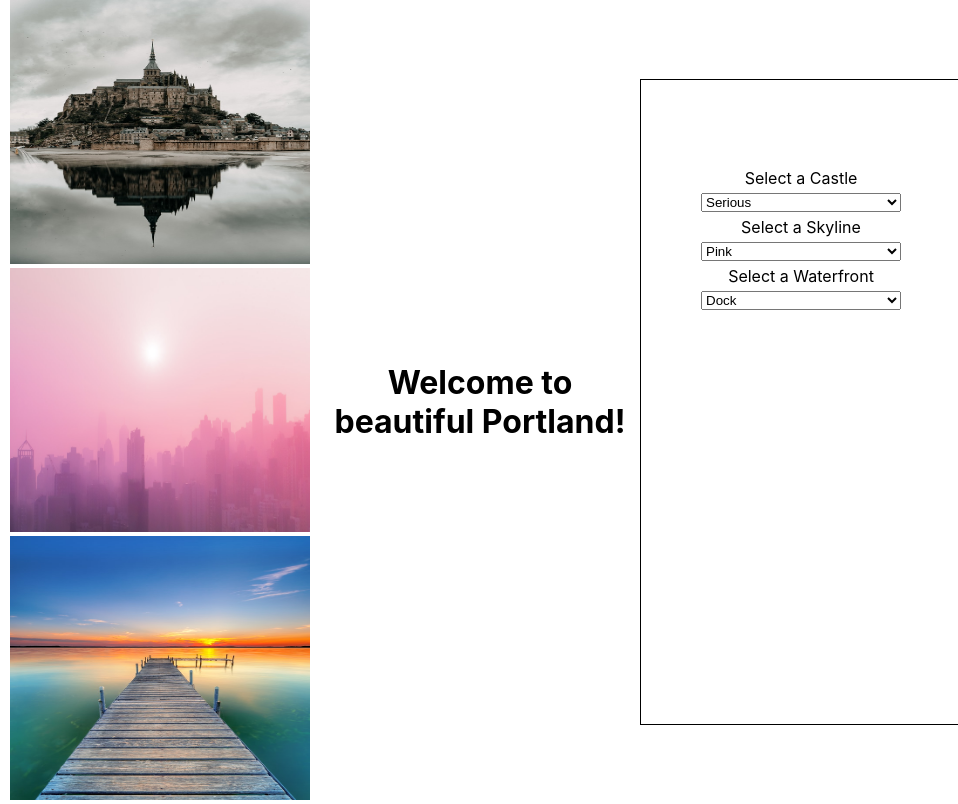
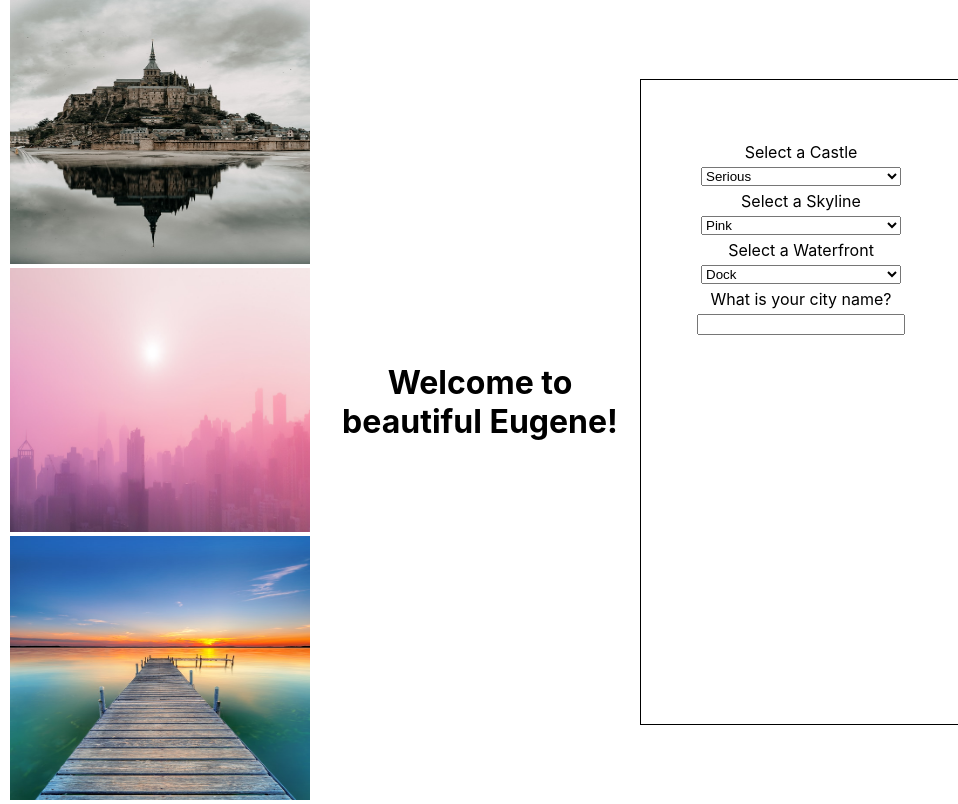
Before and after one commit to ClareMcDonald/react-half-baked-city-builder, a React (Create React App) app: page / in a window 1280 px wide. Shown: the whole page, without its empty margins (0-958 px from the left). Built offline with nearby package versions, Linux system fonts and the light colour scheme.

Commit message:
filled in cityNameInput and rendered in App.js

```diff
--- a/src/App.js
+++ b/src/App.js
@@ -28,7 +28,7 @@
 
       <h1>
         {/* dynamically update the city name here using state */}
-        Welcome to beautiful Portland!
+        Welcome to beautiful {cityName}!
       </h1>
       <div className='bottom'>
         {/* here, the CityNameInput component takes in the setCityName state handler function */}
@@ -38,6 +38,7 @@
           <CastleDropdown setCastleId={setCastleId} />
           <SkylineDropdown setSkylineId={setSkylineId} />
           <WaterfrontDropdown setWaterfrontId={setWaterfrontId} />
+          <CityNameInput setCityName={setCityName}/>
 
           {/* In each Dropdown, pass as props the state handler functions defined above, so that these child components can manipulate parent state */}
 
--- a/src/CityNameInput.js
+++ b/src/CityNameInput.js
@@ -1,12 +1,16 @@
 import React from 'react';
 
-export default function CityNameInput(props) {
+export default function CityNameInput({ setCityName }) {
+  function handleChange(e) {
+    setCityName(e.target.value);
+  }
+
   return (
     <section>
       What is your city name?
       {/* this component should have a prop called setCityName, which is a function */}
       {/* on change, this component should use e.target.value to pass the correct id to the setCityName function */}
-      <input />
+      <input onChange={handleChange} />
     </section>
   );
 }
```
